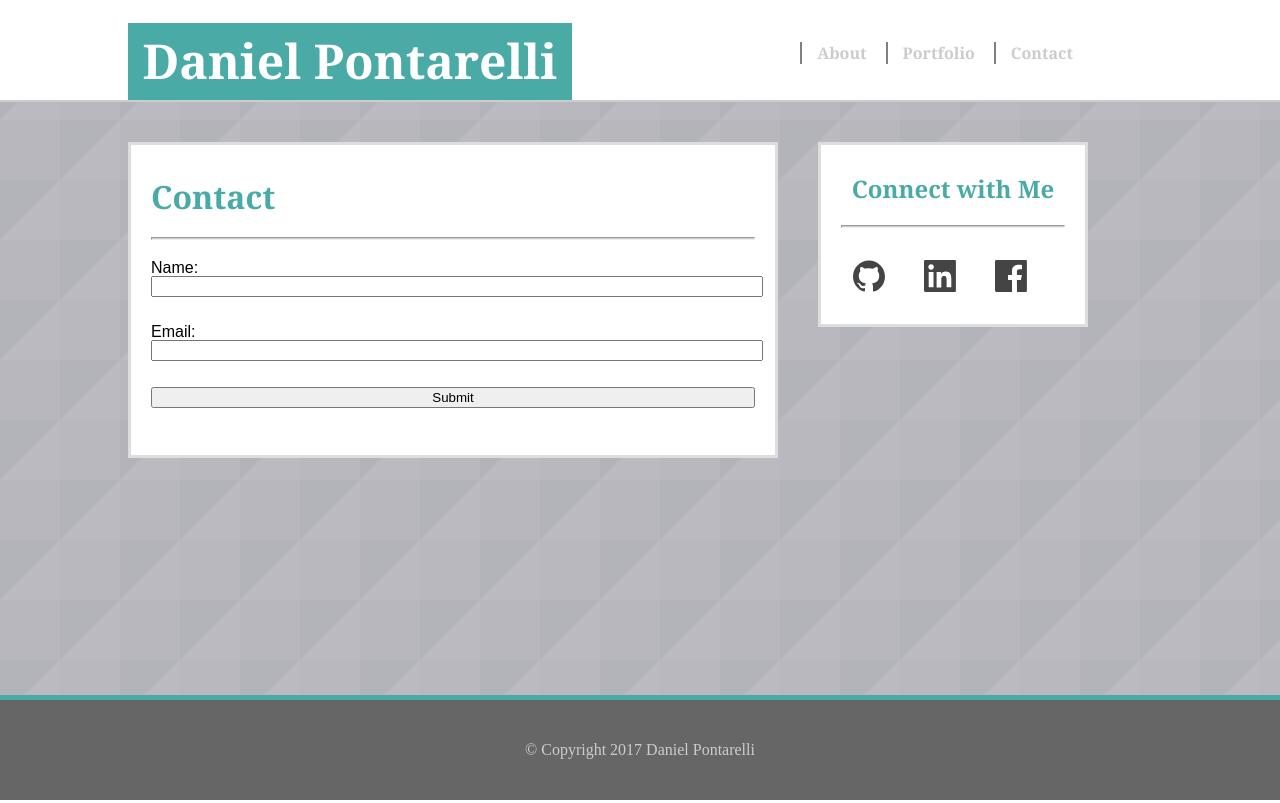
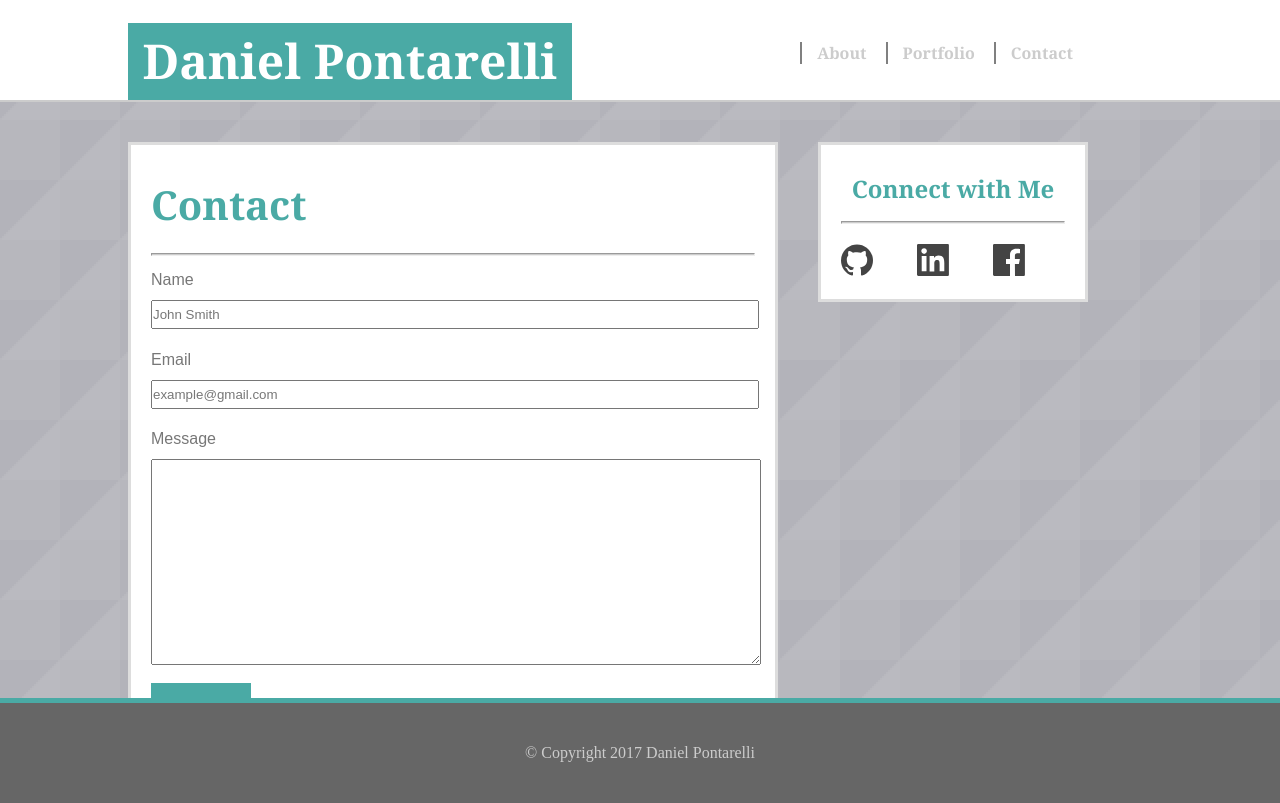
Before and after one commit to PontoKC/Basic-Portfolio, a plain HTML site: page contact.html in a window 1280 px wide. Drawn offline with Linux system fonts and the light colour scheme.

Commit message:
Final project week 1 assignment

```diff
--- a/assets/css/style.css
+++ b/assets/css/style.css
@@ -15,6 +15,7 @@ hr {
 	margin-bottom: 20px;
 }
 
+
 footer {
     position: absolute;
     left: 0;
@@ -30,31 +31,41 @@ footer {
 
 p {
 	line-height: 2em;
+	color: #777777;
 }
 
-section div img {
-	padding: 12px;
+form p {
+	line-height: .5em;
+
 }
 
 section img {
 	float:left;
-	margin-right: 15px;
+	margin-right: 20px;
 }
-
-form {
-	line-height: 1em;
-	width: 604px;
-}
-
 
 input {
 	margin-bottom: 2em;
-	width: 604px;
-
+	width: 100%;
+	color: #777777;
+	padding: 5px 0px 5px 0px;
 }
 
-#submitbutton {
+textarea {
+	height: 200px;
+	width: 100%;
+	margin-bottom: 15px;
+}
+
+input[type=submit] {
 	max-width: 100px;
+	background-color: #4aaaa5;
+	color: white;
+	font-family: 'Georgia', Times, Times New Roman, serif;
+	font-size: 1.2em;
+	border:none;
+	padding: 10px 0px 10px 0px;
+	margin: 0px 10px 0px 0px;
 }
 
 #portcontainer {
@@ -63,7 +74,7 @@ input {
 
 #placeholder {
 	width: 270px;
-	margin: 0px 30px 50px 0px;
+	margin: 0px 16px 50px 16px;
 	float:left;
 }
 
@@ -109,12 +120,6 @@ input {
 	margin-top: 23px;
 }
 
-.tag {
-	float: left;
-	z-index: 1000;
-	font-size: 2em;
-}
-
 #container {
 	clear: both;
 	max-width: 960px;
@@ -124,7 +129,7 @@ input {
 }
 
 .subheading {
-	font-size: 2em;
+	font-size: 1.5em;
 	font-family: 'Georgia', Times, Times New Roman, serif;
 	color: #4aaaa5;
 	font-weight: bold;
@@ -138,11 +143,20 @@ input {
 	padding: 20px;
 	margin-bottom: 150px;
 	text-align: center;
-	font-size: 1.5em;
 	border: 3px solid #dddddd;
 }
 
+#connectimg {
+	width: 100%;
+}
+
+#thumbnail {
+	display: inline-flex;
+	margin-right: 20px;
+}
+
 #prime {
+	width: 100%;
 	max-width: 604px;
 	float: left;
 	background-color: #ffffff;
@@ -150,4 +164,9 @@ input {
 	padding: 20px;
 	margin-bottom: 50px;
 	border: 3px solid #dddddd;
+
 }
+
+#prime .subheading {
+	font-size: 2.5em;
+}
--- a/contact.html
+++ b/contact.html
@@ -35,30 +35,46 @@
 				<p class="subheading">Contact</p>
 				<hr>
 
-				<form>
-					Name:<br>
-					<input type="text" name="John Smith"><br>
-					Email:<br>
-					<input type="example@gmail.com"><br>
-					<div id="submitbutton">
+				<form id="usrform">
+
+					<p>Name</p><br>
+					<input type="text" name="inputname" value="John Smith"><br>
+
+					<p>Email</p><br>
+					<input type="text" name="email" value="example@gmail.com"><br>
+
+					<p>Message</p><br>
+					<textarea name="comment" form="usrform"></textarea>
+
 					<input type="submit" value="Submit">
-					</div>
+
 				</form>
 
 
 
 			</section>
 
-			<section id="connect" class="subheading">
-				<p>Connect with Me</p>
-				<div>
+			<section id="connect">
+
+				<p class="subheading">Connect with Me</p>
+
+				<div id="connectimg">
 				<hr>
-				<a href="##" target="_blank"><img src="assets\images\social-1_logo-github.svg" alt="GitHub"/></a>
 
-				<a href="##" target="_blank"><img src="assets\images\social-1_logo-linkedin.svg" alt="LinkedIn"/></a>
+					<div id="thumbnail">
+					<a href="##" target="_blank"><img src="assets\images\social-1_logo-github.svg" alt="GitHub"></a>
+					</div>
 
-				<a href="##" target="_blank"><img src="assets\images\social-1_logo-facebook.svg" alt="Facebook"/></a>
+					<div id="thumbnail">
+					<a href="##" target="_blank"><img src="assets\images\social-1_logo-linkedin.svg" alt="LinkedIn"></a>
+					</div>
+
+					<div id="thumbnail">
+					<a href="##" target="_blank"><img src="assets\images\social-1_logo-facebook.svg" alt="Facebook"></a>
+					</div>
+
 				</div>
+
 			</section>
 
 
```
Also changed, not shown: index.html (+18 -6 lines), portfolio.html (+18 -6 lines).
